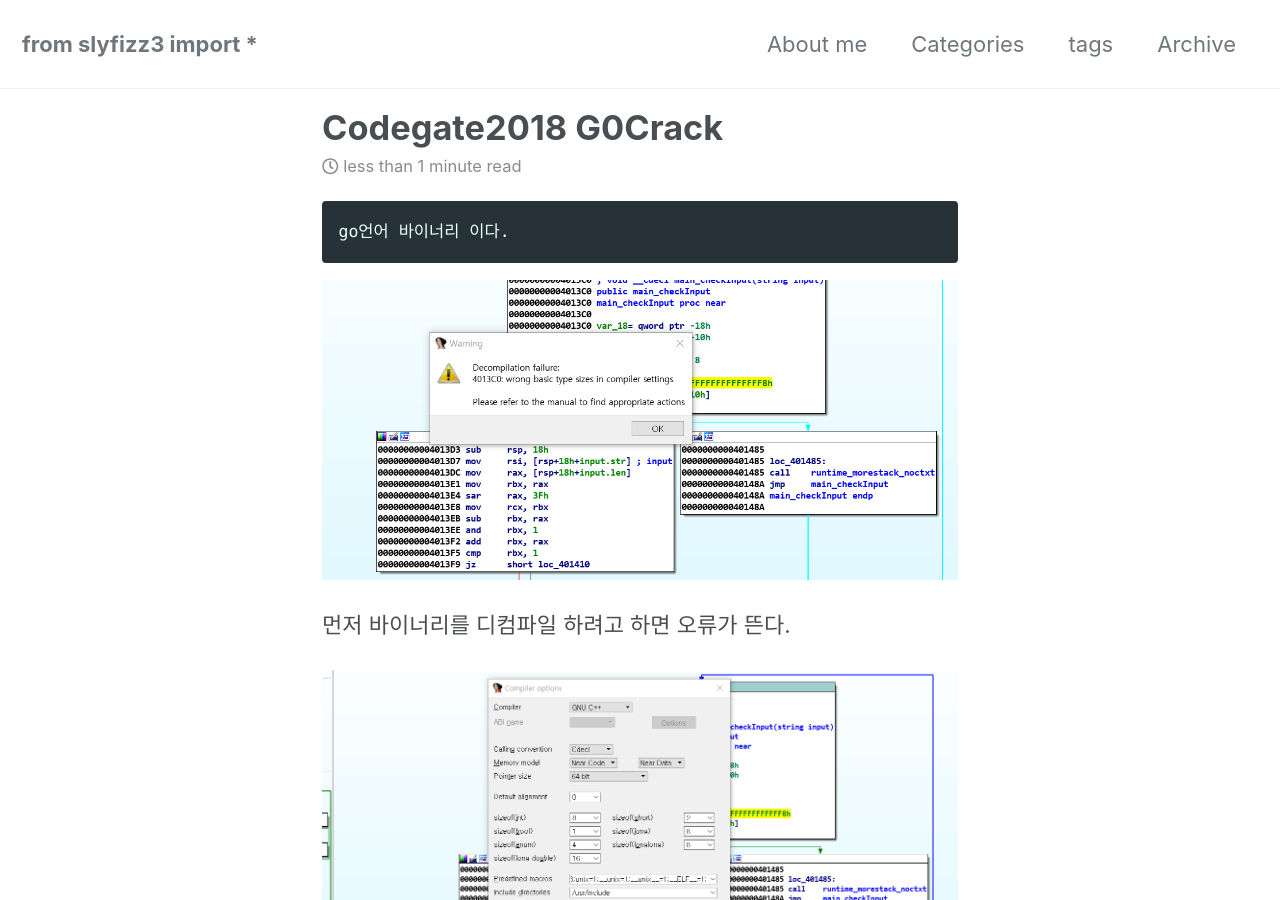
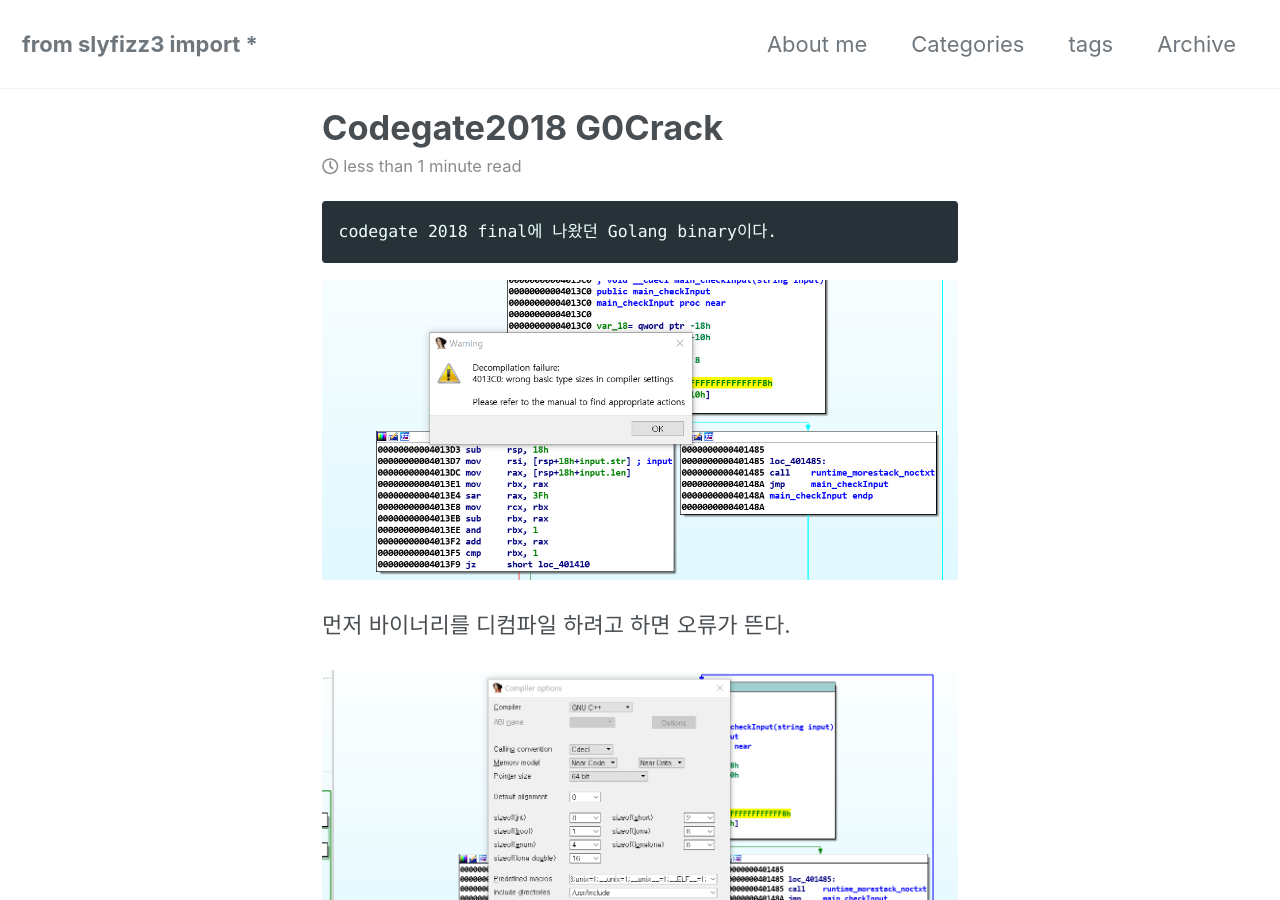
Before and after one commit to slyfizz3/slyfizz3.github.io, a Jekyll site: the page built from _posts/2019-07-22-Codegate2018-G0Crack.md, in a window 1280 px wide and 900 px high. Built offline with Jekyll 4.4.1, drawn with Linux system fonts in a browser that asks for light colours; cached includes are drawn as plain includes; nearby versions of some CDN libraries.

Commit message:
Update 2019-07-22-Codegate2018-G0Crack.md

````diff
--- a/_posts/2019-07-22-Codegate2018-G0Crack.md
+++ b/_posts/2019-07-22-Codegate2018-G0Crack.md
@@ -6,7 +6,7 @@ tags: Golang Codegate
 ---
 
 ```
-go언어 바이너리 이다.
+codegate 2018 final에 나왔던 Golang binary이다.
 ```
 
 
````
